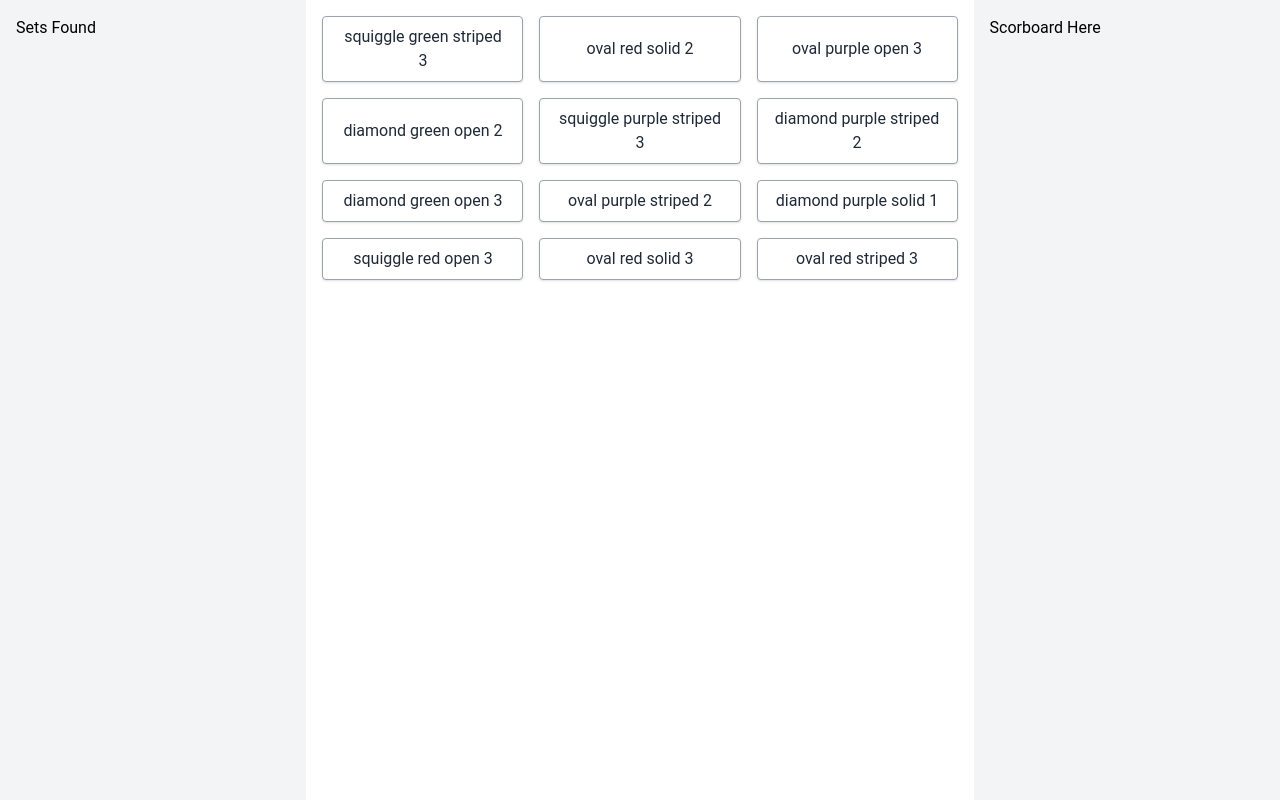
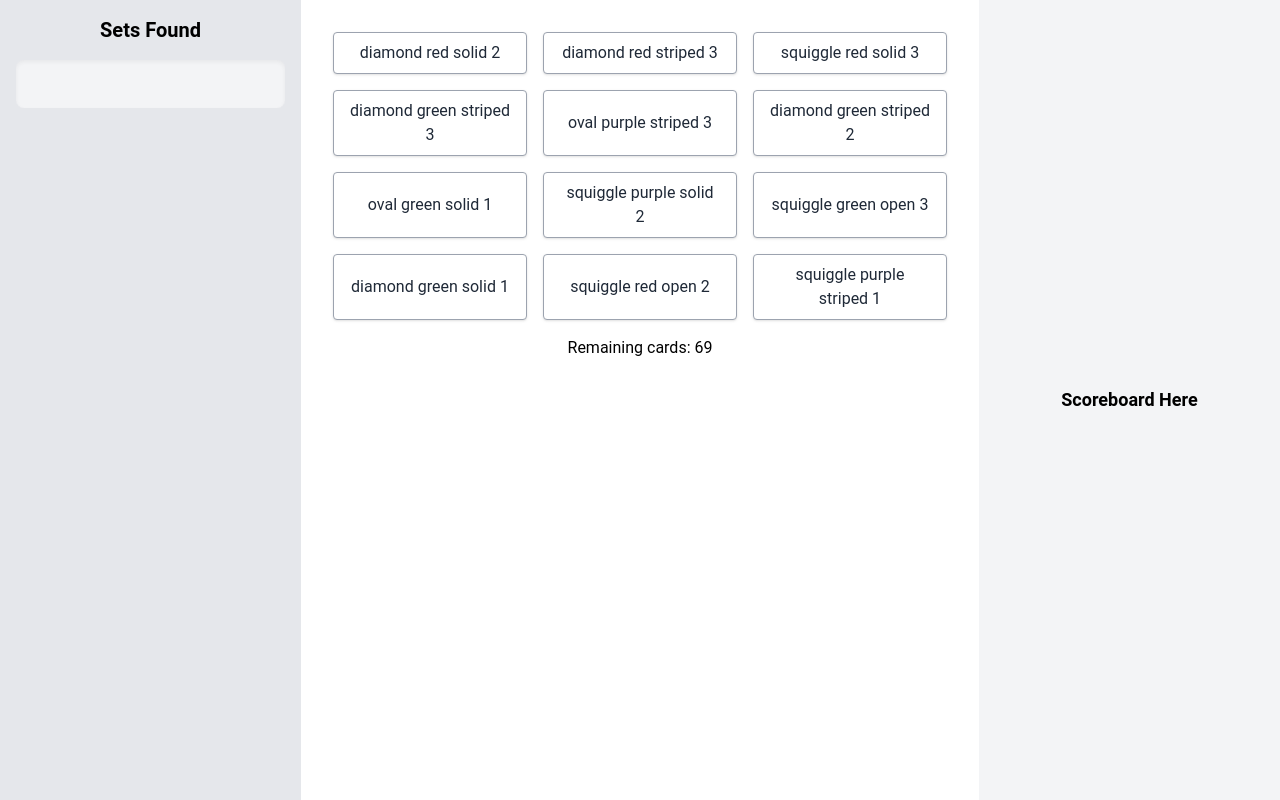
Before and after one commit to surfs1973/csp-app, a React (Vite) app: page / in a window 1280 px wide. Built offline with nearby package versions, Linux system fonts and the light colour scheme.

Commit message:
added sets found

```diff
--- a/src/App.jsx
+++ b/src/App.jsx
@@ -1,32 +1,37 @@
-import React from 'react'
+import { React, useState, useEffect } from 'react'
 import ButtonGrid from './components/ButtonGrid'
 import SetsPanel from './components/SetsPanel'
 import Scoreboard from './components/Scoreboard'
 import MainLayout from './layouts/MainLayout'
-import { generateDeck, shuffleDeck, isSet } from './utils/CardUtils'
+import { generateDeck, shuffleDeck, hasValidSet } from './utils/CardUtils'
 
 const deck = shuffleDeck(generateDeck());
+while (!hasValidSet(deck.slice(0, 12))) {
+    shuffleDeck(deck);
+}
+const firstCards = shuffleDeck(deck.splice(0, 12));
+
 
 const App = () => {
+    const [foundSets, setFoundSets] = useState([]);
+    const handleFoundSet = (newSet) => {
+        setFoundSets((prevSets) => [...prevSets, newSet]);
+    };
 
     return (
         <>
             <MainLayout />
             <div className="flex h-screen">
                 {/* left panel */}
-                <div className="w-1/4 p-4 bg-gray-100">
-                    <SetsPanel />
-                </div>
+                <SetsPanel foundSets={foundSets} />
 
                 {/* center panel */}
-                <div className="flex-grow p-4 bg-white">
-                    <ButtonGrid deck={ deck }/>
+                <div className="p-4 bg-white">
+                    <ButtonGrid deck={deck} firstCards={firstCards} onFoundSet={handleFoundSet} />
                 </div>
 
                 {/* right panel */}
-                <div className="w-1/4 p-4 bg-gray-100">
-                    <Scoreboard />
-                </div>
+                <Scoreboard />
             </div>
 
         </>
--- a/src/components/ButtonGrid.jsx
+++ b/src/components/ButtonGrid.jsx
@@ -2,11 +2,10 @@ import React from 'react';
 import { useState, useEffect } from 'react';
 import { hasValidSet, isSet } from '../utils/CardUtils';
 
-const ButtonGrid = ({ deck }) => {
+const ButtonGrid = ({ deck, firstCards, onFoundSet }) => {
     const [activeButtons, setActiveButtons] = useState([]);
-    const [displayedCards, setDisplayedCards] = useState(deck.splice(0, 12));
-    const [remainingDeck, setRemainingDeck] = useState([...deck]);
-    console.log(remainingDeck.length)
+    const [displayedCards, setDisplayedCards] = useState(firstCards);
+    const [remainingDeck, setRemainingDeck] = useState(deck);
 
     const selectClick = (card) => {
         if (activeButtons.includes(card)) {
@@ -25,7 +24,7 @@ const ButtonGrid = ({ deck }) => {
                 .filter(index => index !== -1);
 
             if (isSet(activeButtons)) {
-                console.log(activeButtons);
+                onFoundSet([...activeButtons]);
                 console.log("This is a set");
                 replaceCards(indices);
             } else {
@@ -42,6 +41,11 @@ const ButtonGrid = ({ deck }) => {
             newDisplayedCards[index] = newCards[idx];
         });
         while (!hasValidSet(newDisplayedCards)) {
+            if (remainingDeck.length === 0) {
+                // end of game (we can do a popup here to a navigate or something)
+                console.log("End of game");
+                break;
+            }
             const addCards = remainingDeck.splice(0, 3);
             newDisplayedCards = [...newDisplayedCards, addCards];
         }
@@ -50,17 +54,26 @@ const ButtonGrid = ({ deck }) => {
     };
 
     return (
-        <div className="grid grid-cols-3 gap-4 rounded-lg block">
+        <div className="p-4 flex flex-col gap-4 overflow-y-auto max-h-screen">
+            <div className="flex-grow grid grid-cols-3 gap-4">
                 {displayedCards.map((card, index) => (
                     <button
                         key={index}
                         onClick={() => selectClick(card)}
-                    className="bg-white hover:bg-gray-100 text-gray-800 py-2 px-4 border border-gray-400 rounded shadow"
+                        className={
+                            `bg-white hover:bg-gray-100 text-gray-800 py-2 px-4 border border-gray-400
+                    rounded shadow
+                    ${activeButtons.includes(card) ? 'ring' : ''}`
+                        }
                     >
                         {card.shape} {card.color} {card.shading} {card.number}
                     </button>
                 ))}
             </div>
+            <div className="text-center">
+                {`Remaining cards: ${remainingDeck.length}`}
+            </div>
+        </div>
     );
 };
 
--- a/src/components/Scoreboard.jsx
+++ b/src/components/Scoreboard.jsx
@@ -2,10 +2,10 @@ import React from 'react'
 
 const Scoreboard = () => {
     return (
-        <div>
-            <h1>Scorboard Here</h1>
+        <div className="w-1/4 p-4 bg-gray-100 flex items-center justify-center h-screen">
+            <h1 className="text-lg font-bold">Scoreboard Here</h1>
         </div>
-    )
+    );
 }
 
 export default Scoreboard
--- a/src/components/SetsPanel.jsx
+++ b/src/components/SetsPanel.jsx
@@ -1,11 +1,24 @@
 import React from 'react'
 
-const SetsPanel = () => {
+const SetsPanel = ({ foundSets }) => {
     return (
-        <div>
-            <h1>Sets Found</h1>
+        <div className="w-1/4 p-4 bg-gray-200 overflow-hidden max-h-screen">
+            <h1 className="text-xl font-bold mb-4 text-center">Sets Found</h1>
+            <div className="bg-gray-100 overflow-y-auto rounded-lg max-h-[calc(100vh-4rem)] shadow-inner">
+                <div className="grid grid-cols-1 gap-4 p-6">
+                    {foundSets.map((sets, index) => (
+                        <div key={index} className="bg-white p-4 rounded-lg shadow-md">
+                            {sets.map((card, cardIndex) => (
+                                <p key={cardIndex} className="mt-1 mb-1 text-center">
+                                    {card.shape} {card.color} {card.shading} {card.number}
+                                </p>
+                            ))}
+                        </div>
+                    ))}
+                </div>
+            </div>
         </div>
-    )
+    );
 }
 
 export default SetsPanel
--- a/src/utils/CardUtils.js
+++ b/src/utils/CardUtils.js
@@ -31,15 +31,16 @@ export const shuffleDeck = (deck) => {
 
 // check if 3 cards form a set
 export const isSet = (cards) => {
-    // const matchDiff = (x) => {
-    //     const val1 = cards[0][x];
-    //     const val2 = cards[1][x];
-    //     const val3 = cards[2][x];
+    const matchDiff = (x) => {
+        const val1 = cards[0][x];
+        const val2 = cards[1][x];
+        const val3 = cards[2][x];
 
-    //     return (val1 === val2 && val2 === val3) || (val1 !== val2 && val1 !== val3 && val2 !== val3);
-    // };
+        return (val1 === val2 && val2 === val3) || (val1 !== val2 && val1 !== val3 && val2 !== val3);
+    };
 
-    return ['shape', 'color', 'shading', 'number'].every(matchDiff);
+    return [''].every(matchDiff);
+    // return ['shape', 'color', 'shading', 'number'].every(matchDiff);
 };
 
 // check for valid set in array
```
Lines whose indentation alone changed are shown as unchanged.
